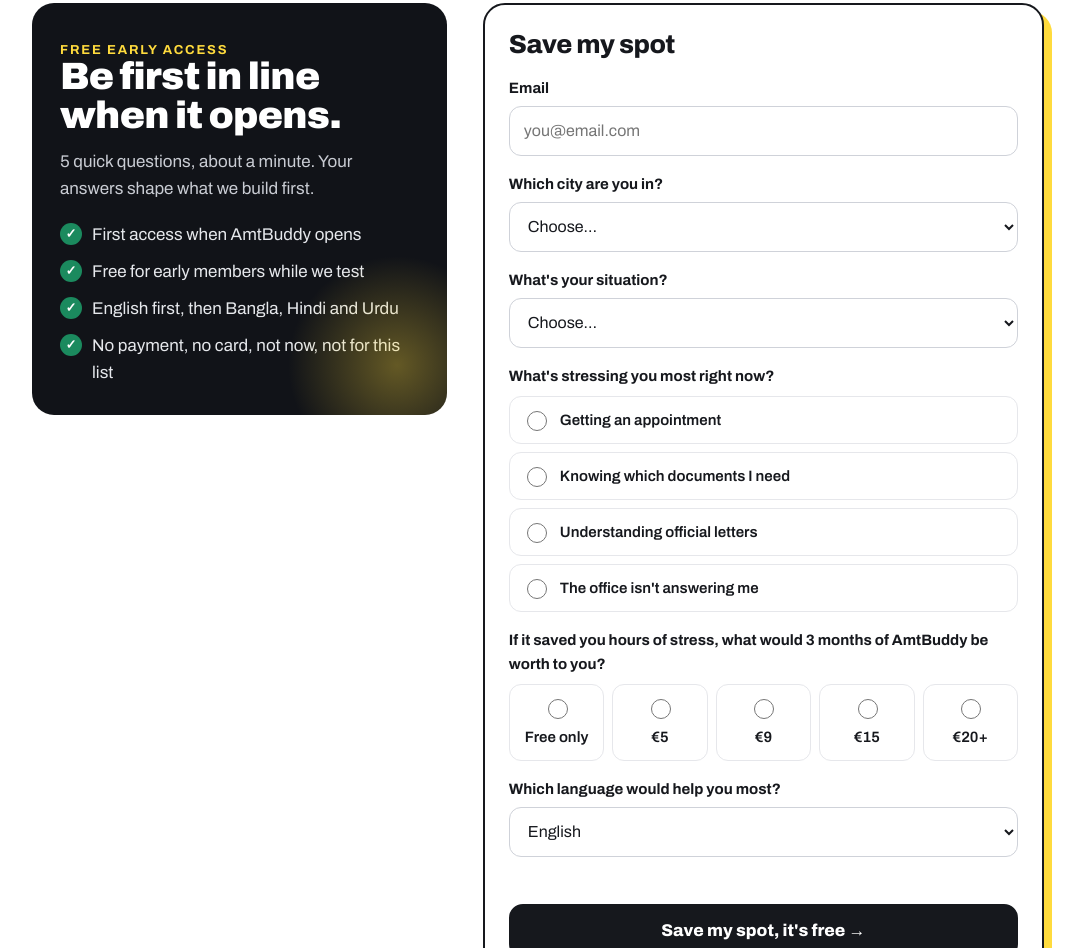
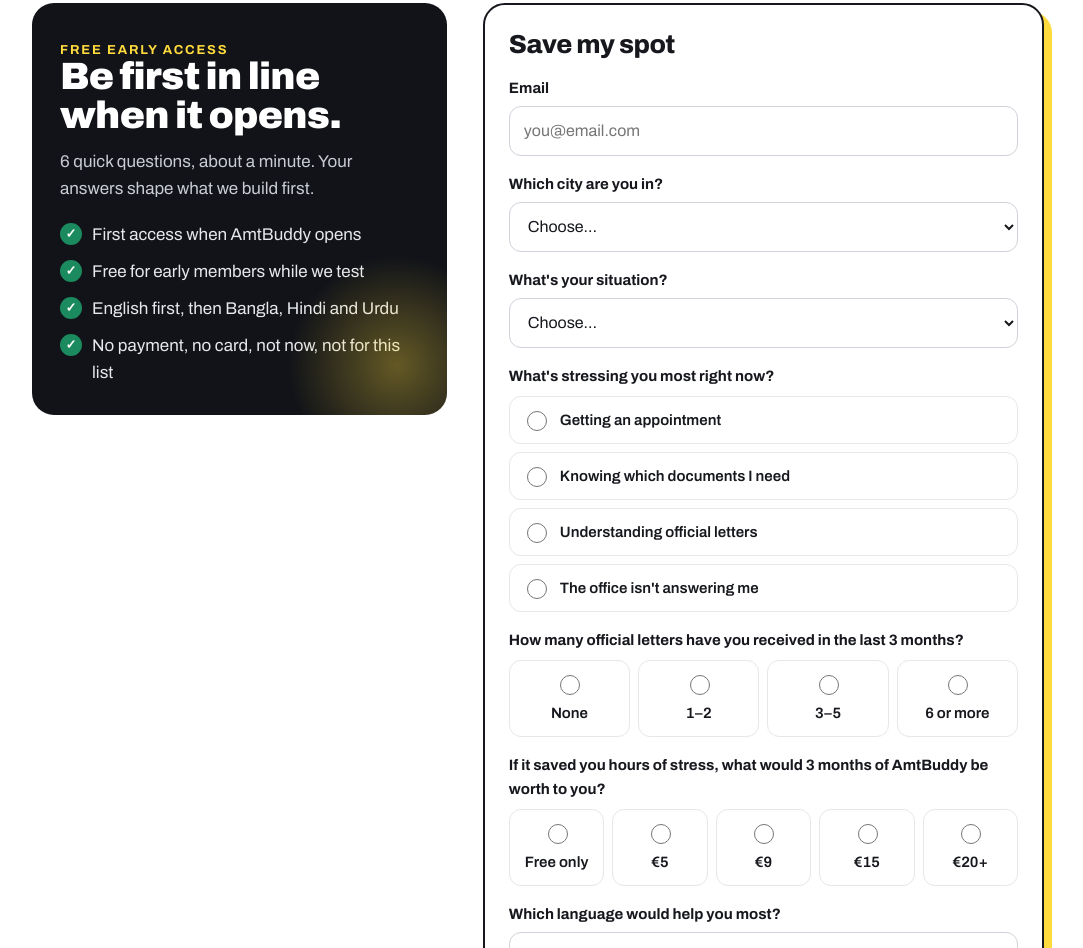
Before and after one commit to MonemChowdhury/amtbuddy, a plain HTML site: page index.html in a window 1280 px wide. Shown: the part 4214-5162 px from the top of the page, without its empty margins (102-1185 px from the left). Drawn offline with Linux system fonts and the light colour scheme.

Commit message:
Add 'letters in last 3 months' survey question
Co-Authored-By: Claude Opus 5.5 <noreply@anthropic.com>
Claude-Session: https://claude.ai/code/session_01945zthRgv7nFkx3ESBTvqa

```diff
--- a/index.html
+++ b/index.html
@@ -197,7 +197,7 @@ footer img{width:26px;height:26px}
 .rv{opacity:0;transform:translateY(18px);transition:opacity .7s,transform .7s}
 .rv.in{opacity:1;transform:none}
 
-@media(min-width:760px){.grid3,.steps{grid-template-columns:repeat(3,minmax(0,1fr))}.doors{grid-template-columns:repeat(2,minmax(0,1fr))}.price-row{grid-template-columns:repeat(5,minmax(0,1fr))}.price-row label{justify-content:center;flex-direction:column;gap:6px;text-align:center}}
+@media(min-width:760px){.grid3,.steps{grid-template-columns:repeat(3,minmax(0,1fr))}.doors{grid-template-columns:repeat(2,minmax(0,1fr))}.price-row{grid-template-columns:repeat(5,minmax(0,1fr))}.row4{grid-template-columns:repeat(4,minmax(0,1fr))}.price-row label{justify-content:center;flex-direction:column;gap:6px;text-align:center}}
 @media(min-width:960px){.hero-grid{grid-template-columns:minmax(0,1.05fr) minmax(0,.95fr);gap:56px;padding:40px 0 96px}.stage{margin:0}.doors{grid-template-columns:repeat(4,minmax(0,1fr))}.offer{grid-template-columns:minmax(0,.85fr) minmax(0,1.15fr);gap:36px}.pitch{position:sticky;top:20px}.sticky{display:none}}
 @media(prefers-reduced-motion:reduce){html{scroll-behavior:auto}*,*::before,*::after{animation:none!important;transition:none!important}.rv{opacity:1;transform:none}}
 </style>
@@ -338,7 +338,7 @@ footer img{width:26px;height:26px}
     <div class="pitch rv">
       <p class="eyebrow" style="color:var(--y)">Free early access</p>
       <h2>Be first in line when it opens.</h2>
-      <p>5 quick questions, about a minute. Your answers shape what we build first.</p>
+      <p>6 quick questions, about a minute. Your answers shape what we build first.</p>
       <ul>
         <li>First access when AmtBuddy opens</li>
         <li>Free for early members while we test</li>
@@ -357,6 +357,13 @@ footer img{width:26px;height:26px}
           <label><input type="radio" name="pain" value="documents"> Knowing which documents I need</label>
           <label><input type="radio" name="pain" value="letters"> Understanding official letters</label>
           <label><input type="radio" name="pain" value="no-answer"> The office isn't answering me</label>
+        </div></fieldset>
+      <fieldset><legend>How many official letters have you received in the last 3 months?</legend>
+        <div class="radios price-row row4">
+          <label><input type="radio" name="letters" value="0"> None</label>
+          <label><input type="radio" name="letters" value="1-2"> 1–2</label>
+          <label><input type="radio" name="letters" value="3-5"> 3–5</label>
+          <label><input type="radio" name="letters" value="6+"> 6 or more</label>
         </div></fieldset>
       <fieldset><legend>If it saved you hours of stress, what would 3 months of AmtBuddy be worth to you?</legend>
         <div class="radios price-row">
```
